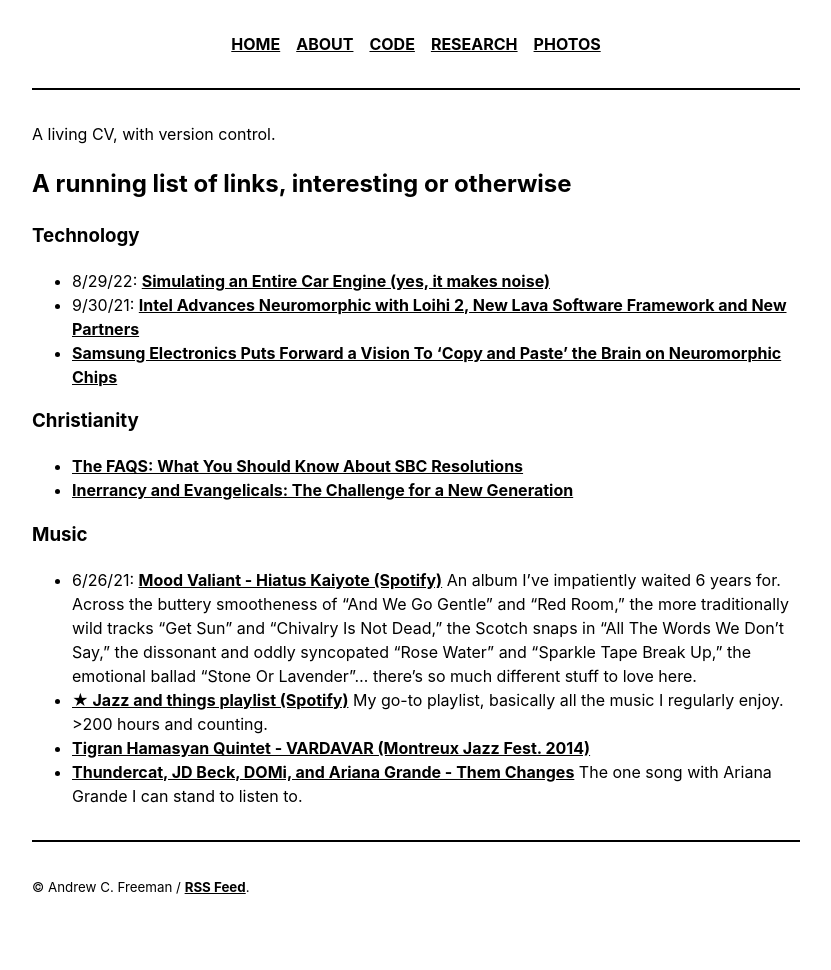
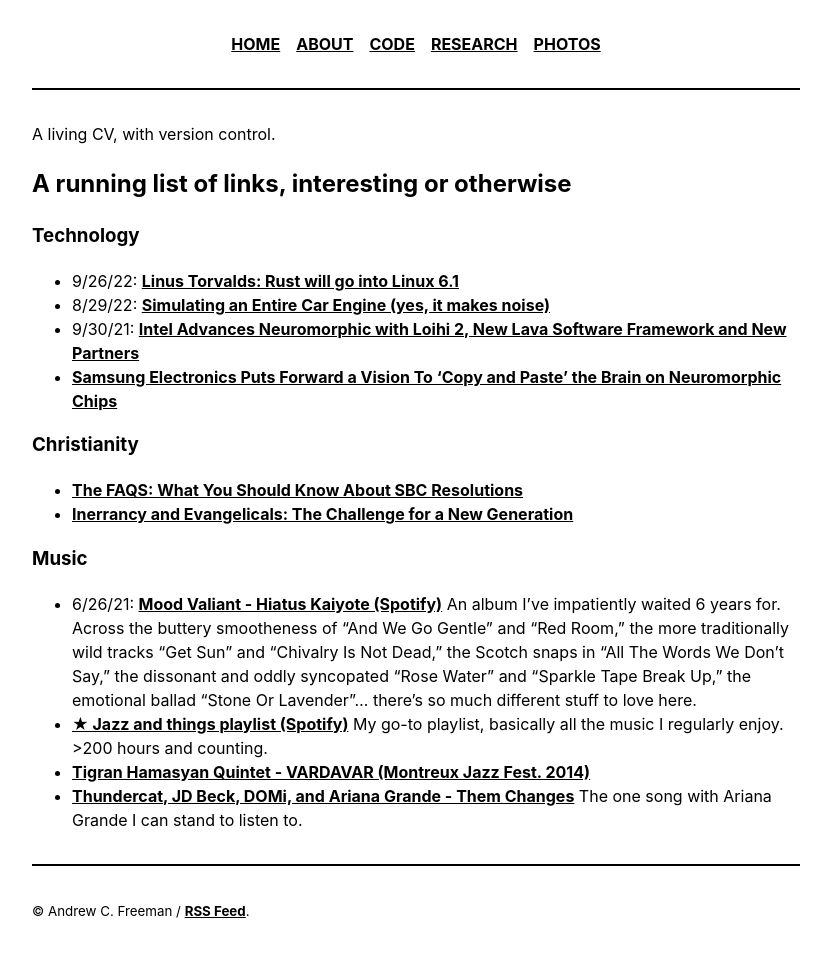
Before and after one commit to ac-freeman/acfreeman.github.io, a Jekyll site: the page built from _pages/index.md, in a window 1280 px wide. Shown: the whole page, without its empty margins (224-1055 px from the left). Built offline with Jekyll 4.4.1, drawn with Linux system fonts in a browser that asks for light colours; before the commit the page ends 946 px from its top, so only the background shows below that.

Commit message:
Update index.md

```diff
--- a/_pages/index.md
+++ b/_pages/index.md
@@ -13,6 +13,7 @@ A living CV, with version control.
 ## A running list of links, interesting or otherwise
 
 ### Technology
+- 9/26/22: [Linus Torvalds: Rust will go into Linux 6.1](https://www.zdnet.com/article/linus-torvalds-rust-will-go-into-linux-6-1/)
 - 8/29/22: [Simulating an Entire Car Engine (yes, it makes noise)](https://www.youtube.com/watch?v=RKT-sKtR970)
 - 9/30/21: [Intel Advances Neuromorphic with Loihi 2, New Lava Software Framework and New Partners](https://www.intel.com/content/www/us/en/newsroom/news/intel-unveils-neuromorphic-loihi-2-lava-software.html#gs.d6xts8)
 - [Samsung Electronics Puts Forward a Vision To ‘Copy and Paste’ the Brain on Neuromorphic Chips](https://news.samsung.com/global/samsung-electronics-puts-forward-a-vision-to-copy-and-paste-the-brain-on-neuromorphic-chips)
```
